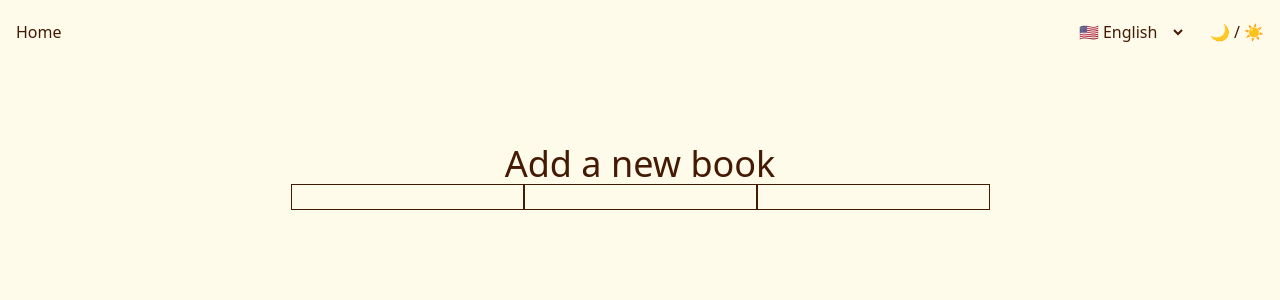
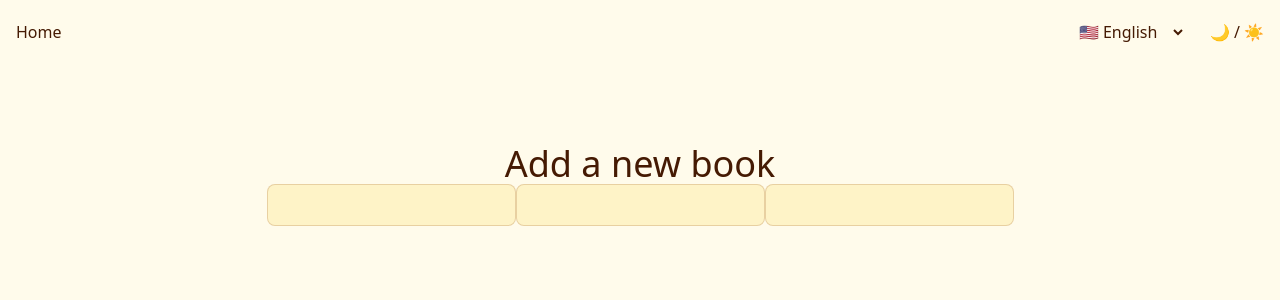
Before and after one commit to hildakh/bookstore, a Next.js app: page /en/add-book in a window 1280 px wide. Shown: the top 300 px of the page. Built offline with nearby package versions, Linux system fonts and the light colour scheme.

Commit message:
Update styling - Update to use declarative functions for readability & better debugging - Update book list to use new Card component

```diff
--- a/src/app/[locale]/add-book/page.tsx
+++ b/src/app/[locale]/add-book/page.tsx
@@ -1,18 +1,34 @@
 import { useTranslations } from "next-intl";
 
- const NewBook = () => {
+export default function AddBook() {
   const t = useTranslations('AddBook');
 
   return (
     <main>
       <h1 className="text-4xl">{t('add_book')}</h1>
       <form action="">
-        <input type="text" name="title" id="book-title-input" className="border"/>
-        <input type="text" name="author" id="book-author-input" className="border"/>
-        <input type="text" name="price" id="book-price-inout" className="border"/>
+        <input
+          required
+          type="text"
+          name="title"
+          id="book-title-input"
+          className="bg-secondary border border-primary/20 rounded-lg p-2 focus:border-accent focus:outline-none"
+        />
+        <input
+          required
+          type="text"
+          name="author"
+          id="book-author-input"
+          className="bg-secondary border border-primary/20 rounded-lg p-2 focus:border-accent focus:outline-none"
+        />
+        <input
+          required
+          type="text"
+          name="price"
+          id="book-price-inout"
+          className="bg-secondary border border-primary/20 rounded-lg p-2 focus:border-accent focus:outline-none"
+        />
       </form>
     </main>
   )
 }
-
-export default NewBook;
--- a/src/app/[locale]/page.tsx
+++ b/src/app/[locale]/page.tsx
@@ -6,14 +6,14 @@ export default function Home() {
   const t = useTranslations('HomePage');
 
   return (
-    <main>
+    <main className="flex flex-col items-center gap-6">
       <h1 className="text-4xl">
         {t('book_store')}
       </h1>
       <BookList />
       <Link
         href="/add-book"
-        className="bg-blue-600 hover:bg-blue-700 text-white font-medium py-2 px-4 rounded transition-colors"
+        className="bg-primary text-background px-6 py-3 rounded-lg hover:bg-accent transition-colors w-1/4"
       >{t('add_book')}
       </Link>
 
--- a/src/app/globals.css
+++ b/src/app/globals.css
@@ -3,6 +3,9 @@
 :root {
   --background: #fffbeb;
   --foreground: #451a03;
+  --primary: #92400e;
+  --secondary: #fef3c7;
+  --accent: #d97706;
 }
 
 html {
@@ -23,6 +26,9 @@ body {
 @theme inline {
   --color-background: var(--background);
   --color-foreground: var(--foreground);
+  --color-primary: var(--primary);
+  --color-secondary: var(--secondary);
+  --color-accent: var(--accent);
   --font-sans: var(--font-geist-sans);
   --font-mono: var(--font-geist-mono);
 }
@@ -30,9 +36,7 @@ body {
 [data-theme="dark"] {
   --background: #0f172a;
   --foreground: #f1f5f9;
+  --primary: #f59e0b;
+  --secondary: #1e293b;
+  --accent: #fbbf24;
 }
-
-[data-theme='light'] {
-  --background: #fffbeb;
-  --foreground: #451a03;
-}
--- a/src/components/book-list.tsx
+++ b/src/components/book-list.tsx
@@ -2,26 +2,21 @@
 
 import { Book, useBooks } from "@/hooks/useBooks";
 import { useTranslations } from "next-intl";
+import Card from "./card";
 
-const BookList = () => {
-  const {books, loading} = useBooks();
+export default function BookList() {
+  const { books, loading } = useBooks();
   const t = useTranslations('BookList');
 
   return (
-    <div>
-      { loading ? (
+    <div className="w-3/4">
+      {loading ? (
         <p>{t('loading')}</p>
-      ): (
+      ) : (
         books.map((book: Book) => (
-          <div key={book.id}>
-            <p>{book.title}</p>
-            <p>{book.author}</p>
-            <p>{book.price}</p>
-          </div>
+          <Card key={book.id} book={book} />
         ))
       )}
     </div>
   )
 }
-
-export default BookList;
--- /dev/null
+++ b/src/components/card.tsx
@@ -0,0 +1,17 @@
+import { Book } from "@/hooks/useBooks";
+
+interface Props {
+  book: Book,
+}
+
+export default function Card({ book }: Props) {
+  return (
+    <div
+      className="bg-background border border-primary/10 rounded-xl p-6 shadow-sm"
+    >
+      <p>{book.title}</p>
+      <p>{book.author}</p>
+      <p>{book.price}</p>
+    </div>
+  );
+};
--- a/src/components/locale-switcher-select.tsx
+++ b/src/components/locale-switcher-select.tsx
@@ -11,11 +11,11 @@ type Props = {
   label: string;
 };
 
-const LocaleSwitcherSelect = ({
+export default function LocaleSwitcherSelect ({
   children,
   defaultValue,
   label
-}: Props) => {
+}: Props) {
   const router = useRouter();
   const [isPending, startTransition] = useTransition();
   const pathname = usePathname();
@@ -50,5 +50,3 @@ const LocaleSwitcherSelect = ({
     </label>
   );
 }
-
-export default LocaleSwitcherSelect;
--- a/src/components/locale-switcher.tsx
+++ b/src/components/locale-switcher.tsx
@@ -2,7 +2,7 @@ import {routing} from '@/i18n/routing';
 import LocaleSwitcherSelect from './locale-switcher-select';
 import { getLocale, getTranslations } from 'next-intl/server';
 
-const LocaleSwitcher = async () => {
+export default async function LocaleSwitcher() {
   const t = await getTranslations('LocaleSwitcher');
   const locale = await getLocale();
 
@@ -16,5 +16,3 @@ const LocaleSwitcher = async () => {
     </LocaleSwitcherSelect>
   );
 }
-
-export default LocaleSwitcher;
--- a/src/components/nav-bar.tsx
+++ b/src/components/nav-bar.tsx
@@ -2,7 +2,7 @@ import Link from "next/link";
 import { useTranslations } from "next-intl";
 import UtilityBar from "./utility-bar";
 
-const NavBar = () => {
+export default function NavBar() {
   const t = useTranslations('HomePage');
 
   return (
@@ -12,5 +12,3 @@ const NavBar = () => {
     </div>
   );
 };
-
-export default NavBar;
--- a/src/components/theme-switcher.tsx
+++ b/src/components/theme-switcher.tsx
@@ -1,6 +1,6 @@
 "use client";
 
-const ThemeSwitcher = () => {
+export default function ThemeSwitcher() {
   const handleThemeSwitch = () => {
     document.documentElement.dataset.theme =
       document.documentElement.dataset.theme === 'dark' ? 'light' : 'dark'
@@ -12,5 +12,3 @@ const ThemeSwitcher = () => {
     </button>
   );
 }
-
-export default ThemeSwitcher;
--- a/src/components/utility-bar.tsx
+++ b/src/components/utility-bar.tsx
@@ -1,7 +1,7 @@
 import LocaleSwitcher from "./locale-switcher";
 import ThemeSwitcher from "./theme-switcher";
 
-const UtilityBar = () => {
+export default function UtilityBar() {
   return (
     <div className="flex justify-end items-center gap-6">
       <LocaleSwitcher />
@@ -9,5 +9,3 @@ const UtilityBar = () => {
     </div>
   );
 };
-
-export default UtilityBar;
```
